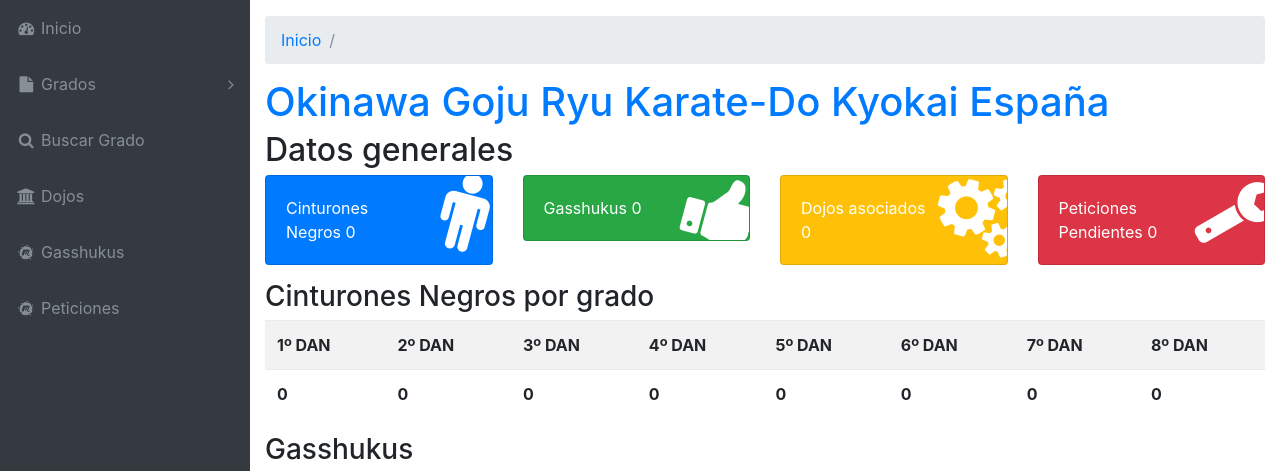
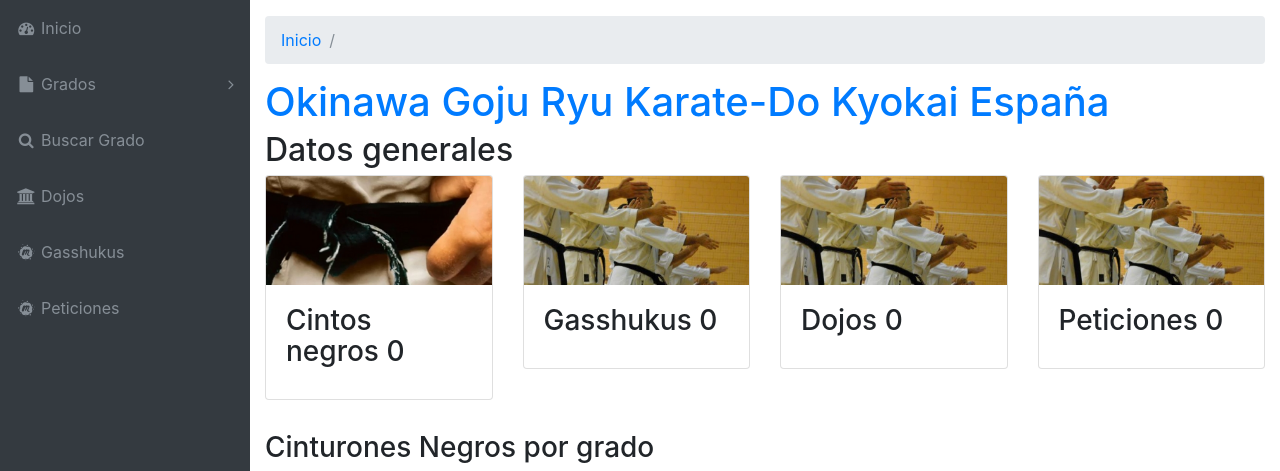
Before and after one commit to kikega/ogkke, a Django app: page / in a window 1280 px wide. Shown: the part 56-527 px from the top of the page. Run offline with Django 3.2, Linux system fonts and the light colour scheme; the visitor is signed in with stand-in values (Sample User, id 1); data that the repository does not hold is empty; some libraries are stand-ins or nearby versions.

Commit message:
Cambiado a cards con fotos

```diff
--- a/templates/index.html
+++ b/templates/index.html
@@ -1,4 +1,6 @@
 {% extends 'base.html' %}
+
+{% load static %}
 
 {% block container %}
 
@@ -27,7 +29,7 @@
     <!-- Cajas con los datos totales -->
     <div class="row">
       <div class="col-xl-3 col-sm-6 mb-3">
-        <div class="card text-white bg-primary o-hidden">
+        <!-- <div class="card text-white bg-primary o-hidden">
           <div class="card-body">
             <div class="card-body-icon">
               <i class="fa fa-fw fa-male"></i>
@@ -37,11 +39,17 @@
             </div>
           </div>
 
+        </div> -->
+        <div class="card mb-3">
+          <img src="{% static 'img/slide1.png' %}" class="card-img-top" alt="cinturon negro">
+          <div class="card-body">
+            <h3 class="card-title">Cintos negros {{ cn }}</h3>
+          </div>
         </div>
       </div>
 
       <div class="col-xl-3 col-sm-6 mb-3">
-          <div class="card text-white bg-success o-hidden">
+          <!-- <div class="card text-white bg-success o-hidden">
             <div class="card-body">
               <div class="card-body-icon">
                 <i class="fa fa-fw fa-thumbs-up"></i>
@@ -50,11 +58,17 @@
                 Gasshukus {{ cursos }}
               </div>
             </div>
+          </div> -->
+          <div class="card mb-3">
+            <img src="{% static 'img/slide2.png' %}" class="card-img-top" alt="cinturon negro">
+            <div class="card-body">
+              <h3 class="card-title">Gasshukus {{ cursos }}</h3>
+            </div>
           </div>
         </div>
 
         <div class="col-xl-3 col-sm-6 mb-3">
-          <div class="card text-white bg-warning o-hidden">
+          <!-- <div class="card text-white bg-warning o-hidden">
             <div class="card-body">
               <div class="card-body-icon">
                 <i class="fa fa-fw fa-cogs"></i>
@@ -63,11 +77,17 @@
                 Dojos asociados {{ dojos }}
               </div>
             </div>
+          </div> -->
+          <div class="card mb-3">
+            <img src="{% static 'img/slide2.png' %}" class="card-img-top" alt="cinturon negro">
+            <div class="card-body">
+              <h3 class="card-title">Dojos {{ dojos }}</h3>
+            </div>
           </div>
         </div>
 
           <div class="col-xl-3 col-sm-6 mb-3">
-            <div class="card text-white bg-danger o-hidden">
+            <!-- <div class="card text-white bg-danger o-hidden">
               <div class="card-body">
                 <div class="card-body-icon">
                   <i class="fa fa-fw fa-wrench"></i>
@@ -75,6 +95,12 @@
                 <div class="mr-5">
                   Peticiones Pendientes {{ peticiones }}
                 </div>
+              </div>
+            </div> -->
+            <div class="card mb-3">
+              <img src="{% static 'img/slide2.png' %}" class="card-img-top" alt="cinturon negro">
+              <div class="card-body">
+                <h3 class="card-title">Peticiones {{ peticiones }}</h3>
               </div>
             </div>
           </div>
```
Also changed, not shown: static/img/slide1.png (added), static/img/slide2.png (added).
